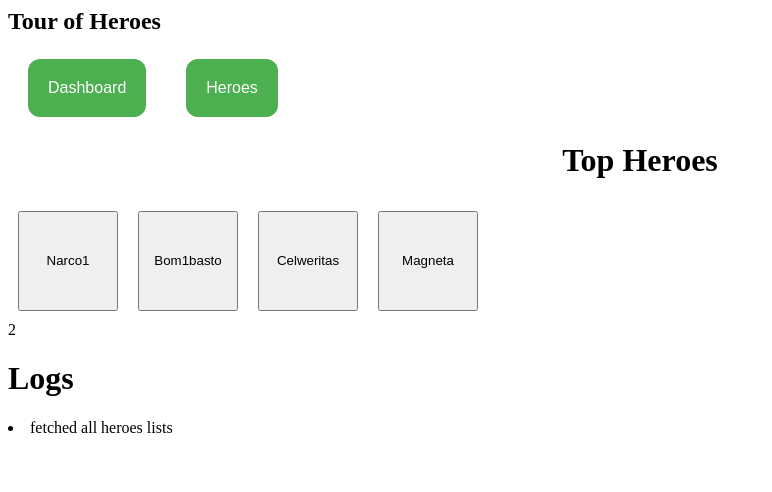
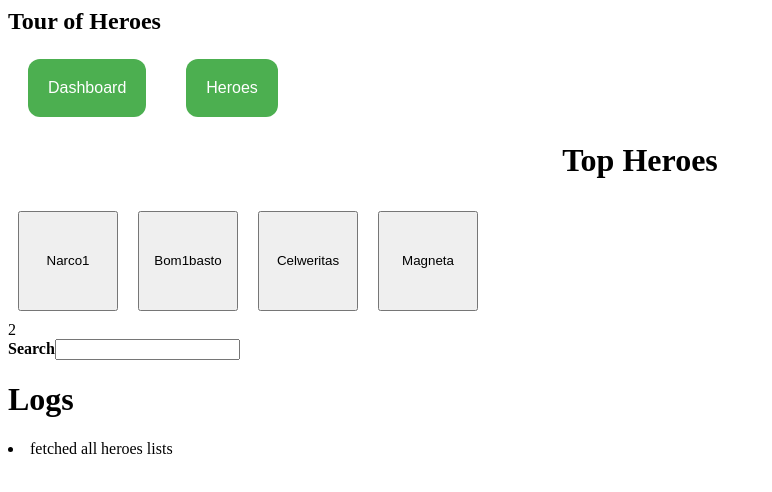
Before and after one commit to lgoyal06/angular-ku8uzz, an Angular app: page / in a window 1280 px wide. Shown: the top 492 px of the page, without its empty margins (0-772 px from the left). Built offline with nearby package versions, Linux system fonts and the light colour scheme.

Commit message:
2 files modified, 3 added

```diff
--- a/src/app/app.module.ts
+++ b/src/app/app.module.ts
@@ -12,6 +12,7 @@ import { HeroDetailComponent } from './hero-detail/hero-detail.component';
 import { HeroDetailEditComponent } from './hero-detail-edit/hero-detail-edit.component';
 import { HeroesService } from './heroes.service';
 import { LogMessageService } from './log-message.service';
+import { HeroSerachComponent } from './hero-serach/hero-serach.component';
 
 @NgModule({
   imports:      [ BrowserModule, ReactiveFormsModule,HttpClientModule,
@@ -22,7 +23,7 @@ import { LogMessageService } from './log-message.service';
     {path:'editDetails/:heroId', component : HeroDetailEditComponent},
     {path:'viewDetails/:heroId', component : HeroDetailComponent},
     ]) ],
-  declarations: [ AppComponent, TopBarComponent, DashboardComponent, HeroesComponent, HeroDetailComponent, HeroDetailEditComponent ],
+  declarations: [ AppComponent, TopBarComponent, DashboardComponent, HeroesComponent, HeroDetailComponent, HeroDetailEditComponent, HeroSerachComponent ],
   bootstrap:    [ AppComponent ],
   providers: [HeroesService, LogMessageService]
 })
--- a/src/app/dashboard/dashboard.component.html
+++ b/src/app/dashboard/dashboard.component.html
@@ -6,3 +6,4 @@
 <ng-template #loading>
    coming
 </ng-template>
+<app-hero-serach></app-hero-serach>
--- /dev/null
+++ b/src/app/hero-serach/hero-serach.component.html
@@ -0,0 +1,4 @@
+<br>
+<b>Search</b>
+<input type="text" (keypress)="onchange()"/>
+<li *ngFor="let search of searchList">{{search.name}}</li>
--- /dev/null
+++ b/src/app/hero-serach/hero-serach.component.ts
@@ -0,0 +1,22 @@
+import { Component, OnInit } from '@angular/core';
+import { HeroesService } from '../heroes.service';
+import { Observable } from 'rxjs';
+
+@Component({
+  selector: 'app-hero-serach',
+  templateUrl: './hero-serach.component.html',
+  styleUrls: ['./hero-serach.component.css']
+})
+export class HeroSerachComponent implements OnInit {
+
+  searchList:Observable<Object>
+  constructor(private heroesService: HeroesService,) { }
+
+  ngOnInit() {
+  }
+//https://jasonwatmore.com/post/2019/02/07/angular-7-communicating-between-components-with-observable-subject good link
+  onchange(){
+    this.heroesService.getHeroes().subscribe(searchList=>this.searchList = searchList)
+  }
+
+}
```
Also changed, not shown: src/app/hero-serach/hero-serach.component.css (added).
